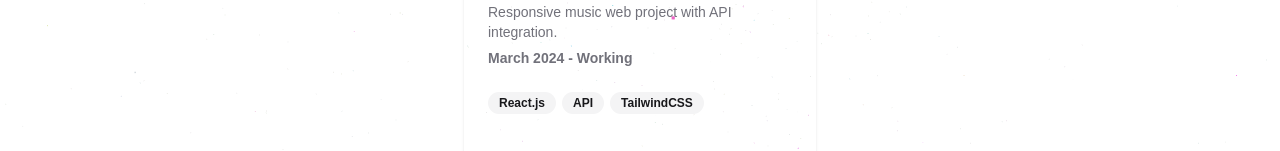
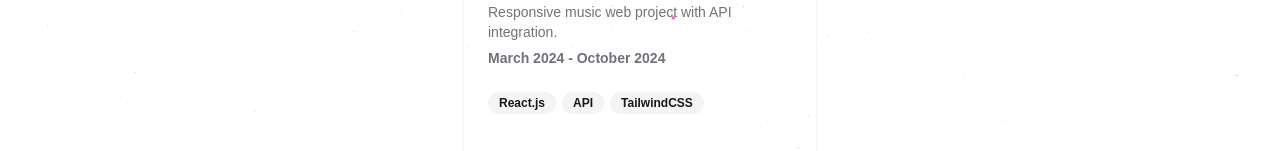
Before and after one commit to gawandeabhishek/abhishek-gawande, a Next.js app: page /projects in a window 1280 px wide. Shown: the part 493-644 px from the top of the page. Built offline with nearby package versions, Linux system fonts and the light colour scheme; no server answers.

Commit message:
new commit

```diff
--- a/src/app/projects/page.tsx
+++ b/src/app/projects/page.tsx
@@ -18,7 +18,7 @@ const page = () => {
       title: "Chordly",
       description: "Responsive music web project with API integration.",
       badge: ["React.js", "API", "TailwindCSS"],
-      timeline: "March 2024 - Working",
+      timeline: "March 2024 - October 2024",
       href: "https://github.com/gawandeabhishek/chordly",
     },
   ];
```
